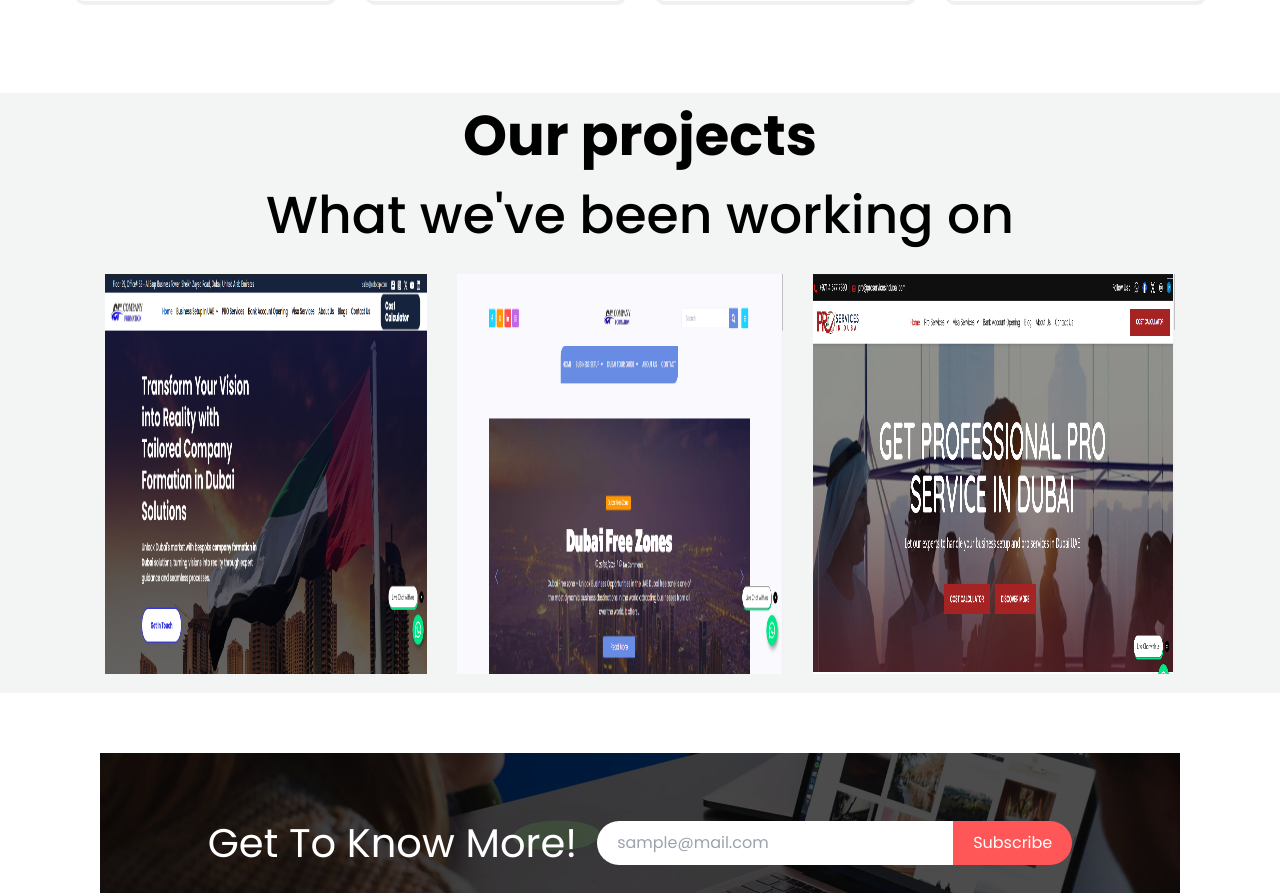
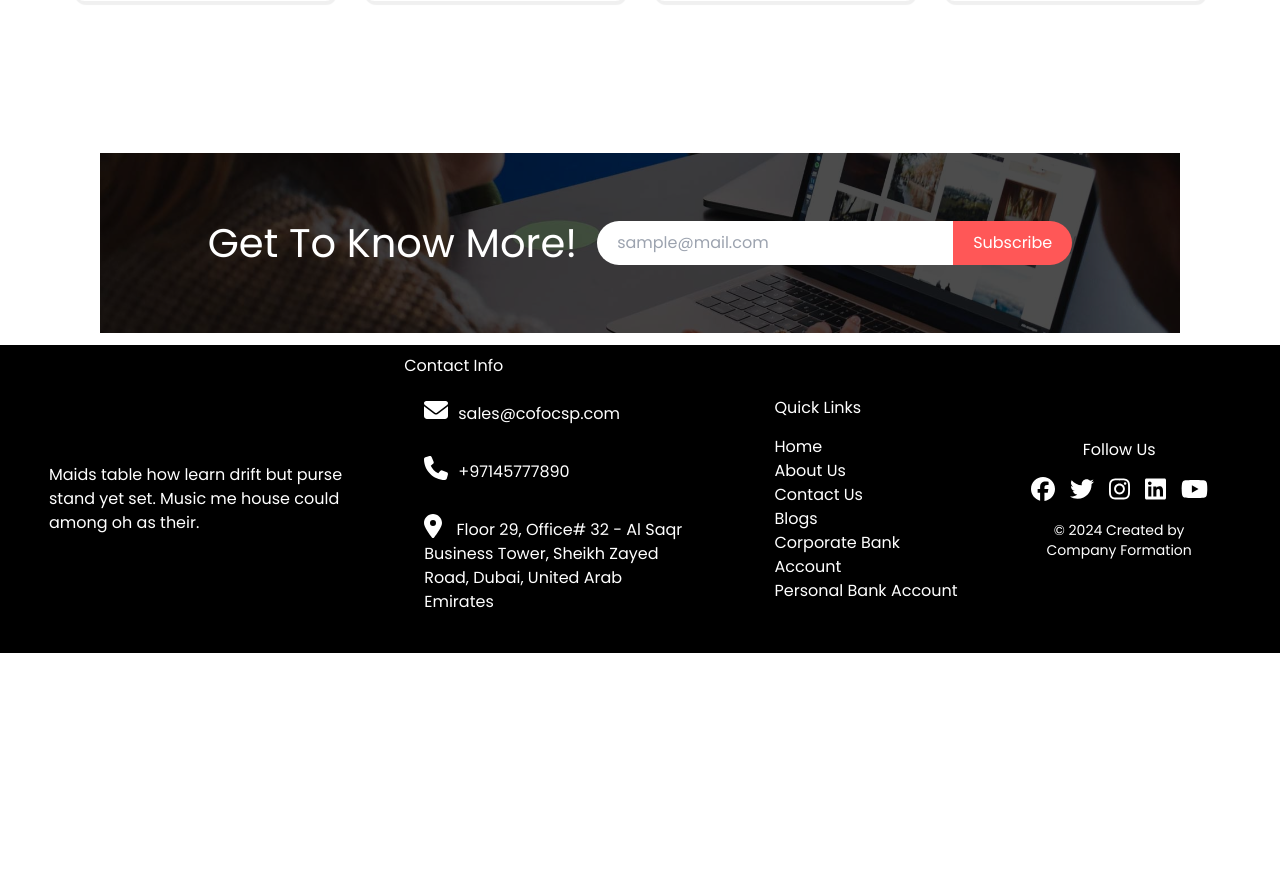
Before and after one commit to Afaq-Ahmad92/Bank-Account-Open-In-Dubai, a Next.js app: page / in a window 1280 px wide. Shown: the part 2452-3345 px from the top of the page. After the commit the page ends 3105 px from the top, so only its background shows below. Built offline with nearby package versions, Linux system fonts and the light colour scheme.

Commit message:
Commenting Project Section in Index.js File

```diff
--- a/app/page.js
+++ b/app/page.js
@@ -14,7 +14,7 @@ const page = () => {
       <What_We_Can_Do />
       <Solution />
       {/* <Timeline /> */}
-      <Projects />
+      {/* <Projects /> */}
     </>
   );
 };
```
